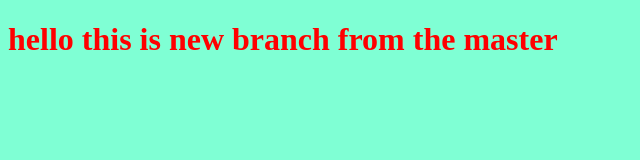
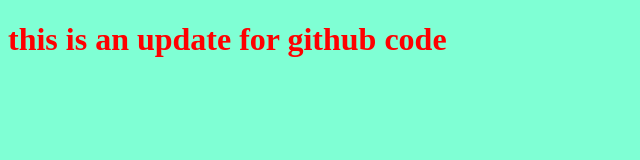
Before and after one commit to autoking77/test, a plain HTML site: page index.html in a window 1280 px wide. Shown: the whole page, without its empty margins (0-640 px from the left). Drawn offline with Linux system fonts and the light colour scheme.

Commit message:
changing the file for new update

```diff
--- a/index.html
+++ b/index.html
@@ -9,7 +9,7 @@
 
 </head>
 <body>
-    <h1> hello this is new branch from the master </h1>
+    <h1> this is an update for github code </h1>
  <script src = app.js></script>
 </body>
 </html>
```
